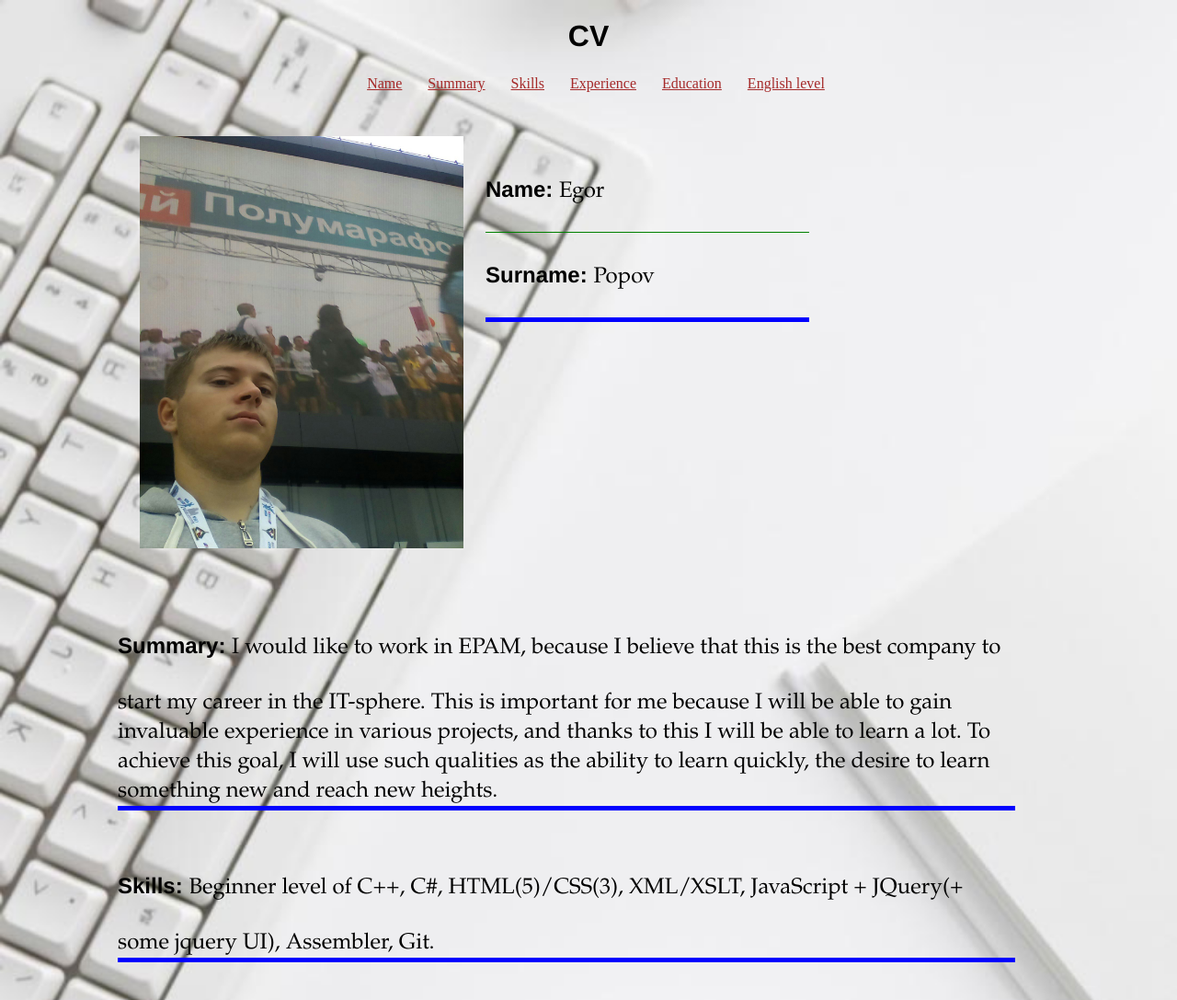
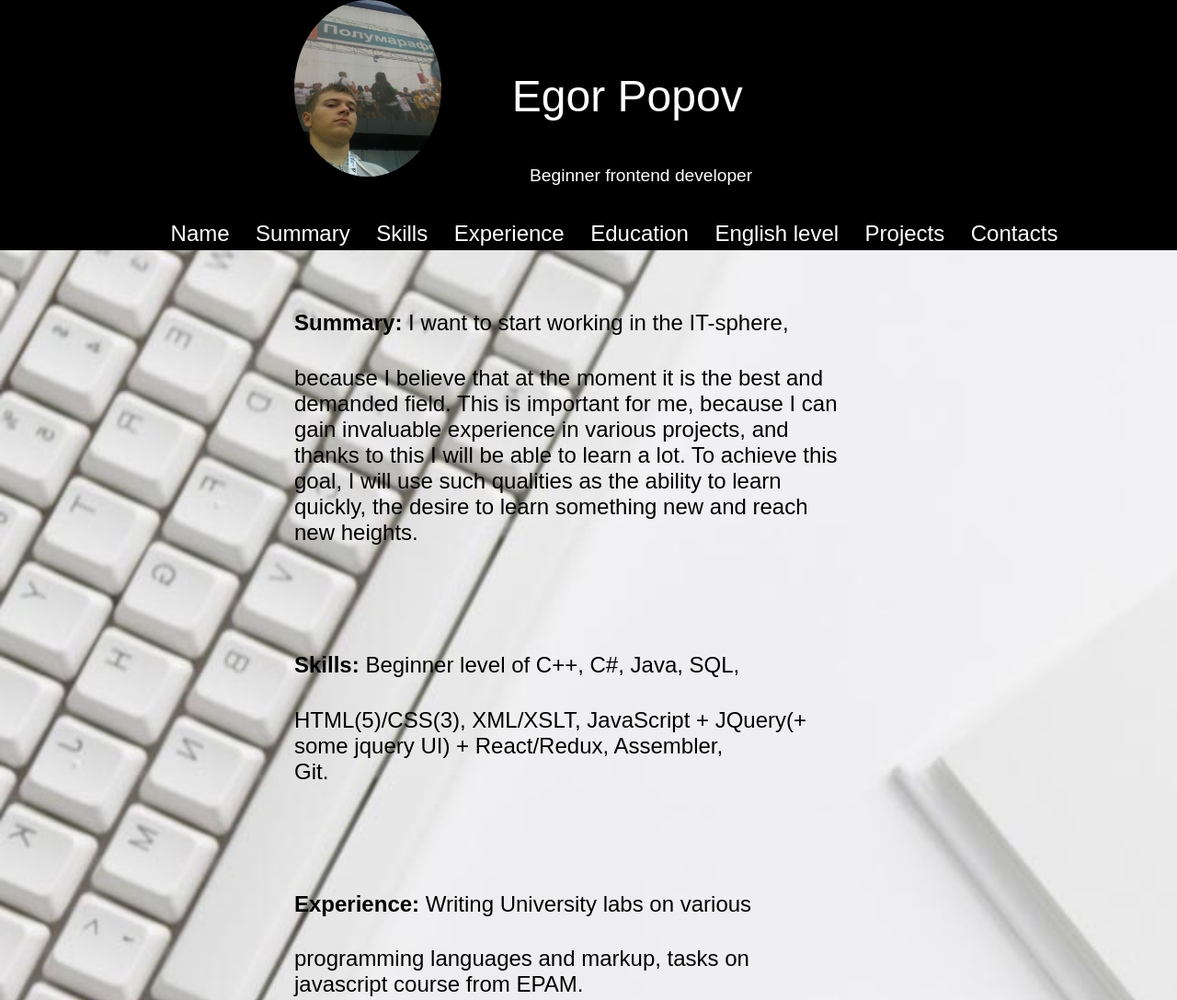
Before and after one commit to MrLaPka/rsschool-codejam1-cv, a plain HTML site: page index.html in a window 1280 px wide. Shown: the top 1087 px of the page at 92% size. Drawn offline with nearby package versions, Linux system fonts and the light colour scheme.

Commit message:
feat: update cv with design

```diff
--- a/Style.css
+++ b/Style.css
@@ -1,87 +1,130 @@
-.h1_class {
-    text-align: center;
-    font-family: Helvetica;
+@import url(https://maxcdn.bootstrapcdn.com/font-awesome/4.7.0/css/font-awesome.min.css);
+
+
+a{
+    text-decoration: none;
 }
 
-.body_class {
-    width: 1024px;
+p{
+    font-size: 2em;
+}
+
+header{
+    background: black;
+}
+
+
+body{
+    width: 100%;
     margin: auto;
     background: url(Contact-us-background[1].jpg) no-repeat;
     background-size: cover;
+    font-family: "Montserrat","Arial",sans-serif;
 }
 
-.img_class {
-    width: 22em;
-    height: 28em;
+img {
+    width: 10em;
+    height: 12em;
     float: left;
-    margin: 1.5em;
+    border-radius: 100%;
     display: inline-block;
 }
 
-.nav_class {
+ul {
     text-align: center;
-    margin: 1.5em;
+    width: 100%;
+    margin-top: 13em;
     z-index: 1000;
+    background: black;
+    height: 4em;
+    position: fixed;
 }
 
-.li_class{
+span {
+    padding-right: 7em;
+}
+
+footer{
+    width: 100%;
+    height: 3em;
+    top:3em;
+    margin: auto;
+    font-weight: bold;
+}
+
+.menu{
     display: inline-block;
     margin-right: 1.5em;
+    margin-top: 2em;
 }
 
-.a_to_li {
-    color: brown;
+.linkToAnchor {
+    color: white;
+    font-size: 1.5em;
 }
 
-.a_to_li:hover {
+.linkToAnchor:hover {
     color: darkviolet;
 }
 
-.section_class {
+.info {
     display: inline-block;
-    margin-top: 1.5em;
+    margin-top: 3.5em;
     font-size: 1.5em;
-    font-family: Helvetica;
     margin-right: 2em;
-    border-bottom: 5px solid blue;
 }
 
-.span_class_info {
-    font-family: Garamond;
-    padding-right: 7em;
+.projectLink{
+font-size: 1.5em;
+color: darkgreen;
 }
 
-.article_class {
-    border-bottom: 1px solid green;
-}
-
-.h4_class,
-.div_class {
+h4,
+.linkToAuthor {
     display: inline-block;
 }
 
-.footer_class {
-    margin-top: 2.5em;
-    margin-bottom: 1.5em;
-    font-weight: bold;
-    font-family: 'Proxy 1';
+
+.linkToAuthor{
+    margin-right: 2em;
 }
 
-.div_class{
-    margin-right: 2em;
-}
-.a_class_vk{
-    color: dodgerblue;
+.link {
+    color: black;
 }
 
-.a_class_vk:hover{
+.link:hover, .projectLink:hover {
     color: mediumvioletred;
 }
 
-.a_class_git {
-    color: forestgreen;
+.allInfo, .name{
+  width: 50%;
+  margin: auto;
 }
 
- .a_class_git:hover {
-        color: black;
+.footerInfo{
+width: 50%;
+margin: auto;
 }
+
+.linksForInfo{
+  background: gray;
+}
+
+.nameSurname{
+    color: white;
+    margin-left: 1.6em;
+}
+
+.sectionOfName{
+    display: inline-block;
+    margin-top: 1.2em;
+    font-size: 1.5em;
+    margin-right: 2em;
+}
+
+.descriptionOfName{
+     color: white;
+     font-size: 0.8em;
+     margin-left: 5em;
+}
--- a/index.html
+++ b/index.html
@@ -5,78 +5,98 @@
   <link rel =" stylesheet" href="Style.css" />
   <title>My CV</title>
 </head>
-<body class="body_class">
+<body>
   <header>
-    <h1 class="h1_class">CV</h1>
-  </header>
     <nav>
-      <ul class = "nav_class">
-        <li class="li_class"><a href = "#Name" class="a_to_li"><article>Name</article></a></li>
-        <li class="li_class"><a href="#Summary" class="a_to_li"><article>Summary</article></a></li>
-        <li class="li_class"><a href="#Skills" class="a_to_li"><article>Skills</article></a></li>
-        <li class="li_class"><a href="#Experience" class="a_to_li"><article>Experience</article></a></li>
-        <li class="li_class"><a href="#Education" class="a_to_li"><article>Education</article></a></li>
-        <li class="li_class"><a href="#English_level" class="a_to_li"><article>English level</article></a></li>
+      <ul>
+        <li class="menu"><a href = "#Name" class="linkToAnchor">Name</a></li>
+        <li class="menu"><a href="#Summary" class="linkToAnchor">Summary</a></li>
+        <li class="menu"><a href="#Skills" class="linkToAnchor">Skills</a></li>
+        <li class="menu"><a href="#Experience" class="linkToAnchor">Experience</a></li>
+        <li class="menu"><a href="#Education" class="linkToAnchor">Education</a></li>
+        <li class="menu"><a href="#EnglishLevel" class="linkToAnchor">English level</a></li>
+        <li class="menu"><a href="#Projects" class="linkToAnchor">Projects</a></li>
+        <li class="menu"><a href="#Contacts" class="linkToAnchor">Contacts</a></li>
       </ul>
     </nav>
-  <main>
+    <div class="name" id = "Name">
     <section>
-          <img src="Id5KvUU7lG0[1].jpg" class="img_class" alt = "My Photo"/>
+      <img src="Id5KvUU7lG0[1].jpg" alt="My Photo" />
     </section>
-      <section class = "section_class" id="Name">
-        <article class="article_class">
-          <h4 class="h4_class">Name:</h4> <span class = "span_class_info"> Egor</span>
-        </article>
+    <section class="sectionOfName">
       <article>
-            <h4 class="h4_class">Surname:</h4> <span class="span_class_info"> Popov</span>
+<p class="nameSurname">Egor Popov</p>
+<p class="descriptionOfName">Beginner frontend developer</p>
       </article>
      </section>
-      <section class="section_class" id="Summary">
+    </div>
+</header>
+  <main>
+    <div class="allInfo">
+      <section class="info " id="Summary">
         <article>
-          <h4 class="h4_class">Summary:</h4> <span class="span_class_info">
-                    I would like to work in EPAM, because I believe that this is the best company to
-                    start my career in the IT-sphere. This is important for me because I will be able
-                    to gain invaluable experience in various projects, and thanks to this I will be
-                    able to learn a lot. To achieve this goal, I will use such qualities as the ability to learn
-                    quickly, the desire to learn something new and reach new heights.
+          <h4 >Summary:</h4> <span>
+I want to start working in the IT-sphere, because I believe that at the moment it is the best and demanded field. This
+is important for me, because I can gain invaluable experience in various projects, and thanks to this I will be able to
+learn a lot. To achieve this goal, I will use such qualities as the ability to learn quickly, the desire to learn
+something new and reach new heights.
             </span>
         </article>
       </section>
-      <section class="section_class" id="Skills">
+      <section class="info " id="Skills">
         <article>
-            <h4 class="h4_class">Skills:</h4> <span class="span_class_info">
-                    Beginner level of C++, C#, HTML(5)/CSS(3), XML/XSLT,
-                    JavaScript + JQuery(+ some jquery UI), Assembler, Git.
+            <h4 >Skills:</h4> <span>
+                    Beginner level of C++, C#, Java, SQL, HTML(5)/CSS(3), XML/XSLT,
+                    JavaScript + JQuery(+ some jquery UI) + React/Redux, Assembler, Git.
                 </span>
         </article>
       </section>
-      <section class="section_class" id="Experience">
+      <section class="info " id="Experience">
           <article>
-              <h4 class="h4_class">Experience:</h4> <span class="span_class_info">
-                      Writing University labs on various programming languages and markup :),
-                      task on javascript course from EPAM (link to GitHub at the bottom of the page).
+              <h4 >Experience:</h4> <span>
+                      Writing University labs on various programming languages and markup,
+                      tasks on javascript course from EPAM.
                   </span>
         </article>
       </section>
-      <section class="section_class" id="Education">
+      <section class="info " id="Education">
           <article>
-              <h4 class="h4_class">Education:</h4> <span class="span_class_info">
+              <h4 >Education:</h4> <span>
                       Gymnasium №31 of the city of Minsk;
-                      Belarusian state technological University, faculty of information technologies, software engineering (2 course)
+                      Belarusian state technological University, faculty of information technologies, software engineering (2 course);
+                      The Rolling Scopes School(2018-2019).
                   </span>
          </article>
       </section>
-      <section class="section_class" id="English_level">
+      <section class="info " id="EnglishLevel">
           <article>
-              <h4 class="h4_class">English level:</h4> <span class="span_class_info">
+              <h4 >English level:</h4> <span>
                       A2
                   </span>
          </article>
       </section>
+    <section id="Projects">
+      <h2 >Projects:</h2><br>
+      <li><a href = "https://github.com/MrLaPka/computer-language-PES-2018" target="_blank" class="projectLink">Computer language PES 2018</a></li>
+      <li><a href="https://mrlapka.github.io/game/" target="_blank" class="projectLink">Game</a></li>
+      <li><a href="https://github.com/MrLaPka/RSS-CJ-team-25" class="projectLink" target="_blank">ARCHI:TECT</a></li>
+      <li><a href="https://mrlapka.github.io/youtube/" class="projectLink" target="_blank">Youtube</a></li>
+      <li><a href="https://mrlapka.github.io/mentor_dashboard/" class="projectLink" target="_blank">Mentor dashboard</a></li>
+    </section>
+    </div>
   </main>
-  <footer class="footer_class">
-      <div class="div_class">Link to my vk: <a href = "https://vk.com/mr_lapka" target="_blank" class="a_class_vk">mr_lapka</a></div>
-      <div class="div_class">Link to my GitHub: <a href="https://github.com/MrLaPka" target="_blank" class="a_class_git">MrLaPka</a></div>
+  <footer id="Contacts">
+    <section class="linksForInfo">
+    <div class = "footerInfo">
+    <p>Contact me:</p>
+      <div class="linkToAuthor"><i class="fa fa-vk fa-2x"></i><a href = "https://vk.com/mr_lapka" target="_blank" class="link">mr_lapka</a></div>
+      <div class="linkToAuthor"><i class="fa fa-github fa-2x"></i><a href="https://github.com/MrLaPka" target="_blank" class="link">MrLaPka</a></div>
+      <div class="linkToAuthor"><i class="fa fa-phone fa-2x"></i><a href="tel: +375256223876" class="link">+37525622387</a></div>
+      <div class="linkToAuthor"><i class="fa fa-envelope fa-2x"></i><a href="mailto:lapkaparm@gmail.com" class="link">lapkaparm@gmail.com</a></div>
+    </div>
+    </section>
   </footer>
+  <script src="https://ajax.googleapis.com/ajax/libs/jquery/2.2.0/jquery.min.js"></script>
+  <script src="./index.js"></script>
 </body>
 </html>
--- /dev/null
+++ b/index.js
@@ -0,0 +1,25 @@
+$(document).ready(function () {
+    $("ul").on("click", "a", function (event) {
+        //отменяем стандартную обработку нажатия по ссылке
+        event.preventDefault();
+        //забираем идентификатор бока с атрибута href
+        var id = $(this).attr('href'),
+        //узнаем высоту от начала страницы до блока на который ссылается якорь
+        top = $(id).offset().top;
+        //анимируем переход на расстояние - top за 1500 мс
+        $('body,html').animate({ scrollTop: top }, 500);
+    });
+
+    $(window).scroll(() => {
+        if ($(this).scrollTop() > 90) {
+            $('ul').css({
+                "margin-top": "0"
+            });
+        }
+        else {
+            $('ul').css({
+                "margin-top": "13em"
+            });
+        }
+    })
+});
```
Lines whose indentation alone changed are shown as unchanged.
